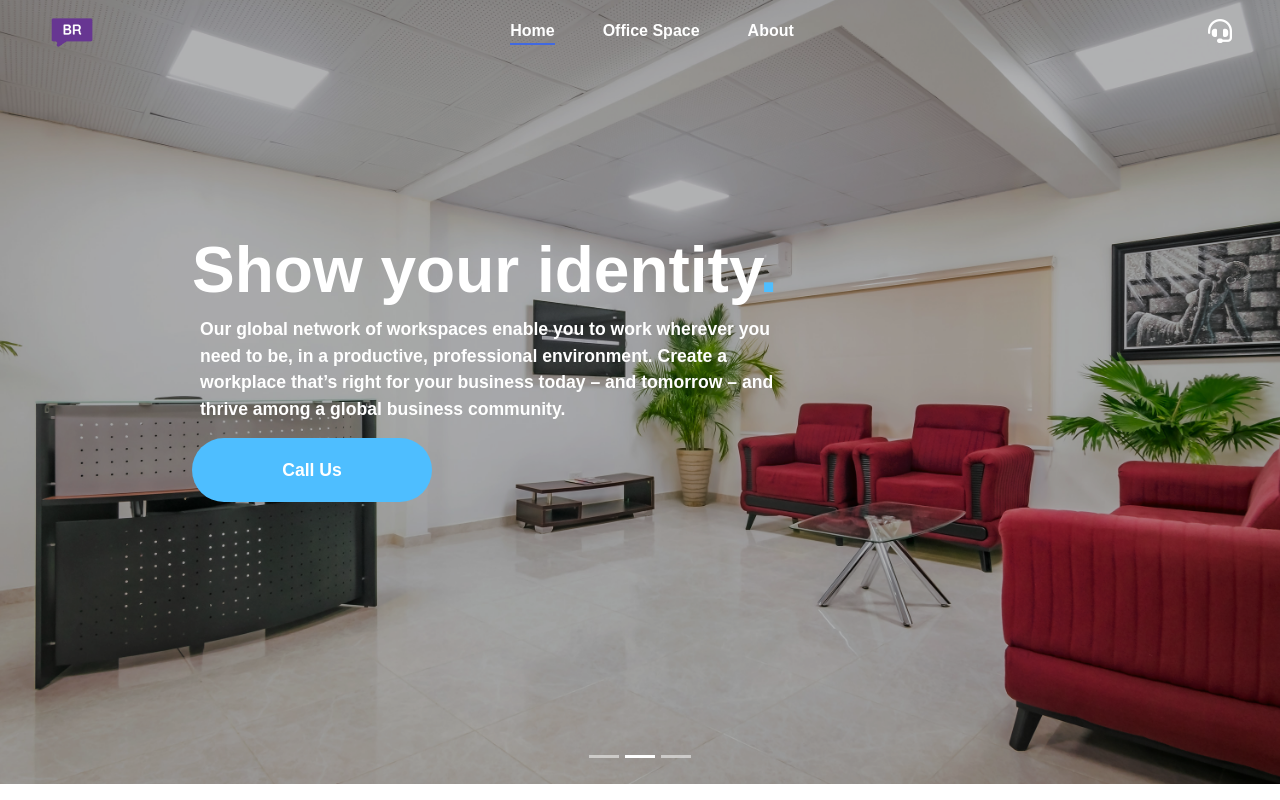
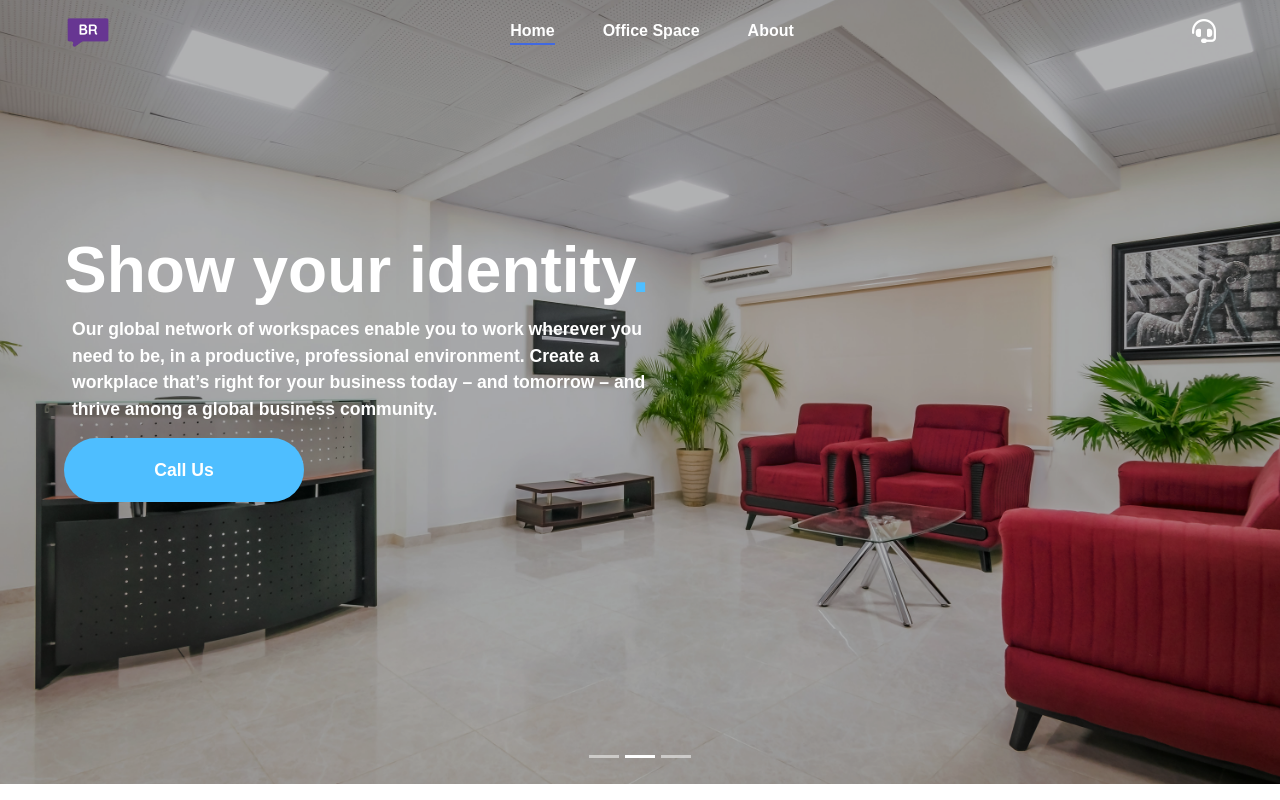
Before and after one commit to ejezie/office360, a React (Create React App) app: page / in a window 1280 px wide. Shown: the top 800 px of the page. Built offline with nearby package versions, Linux system fonts and the light colour scheme; some icons are missing.

Commit message:
adjusting slider text

```diff
--- a/src/App.scss
+++ b/src/App.scss
@@ -105,7 +105,7 @@ a {
     .logo {
       width: 3rem;
       object-fit: cover;
-      margin-left: 3rem;
+      margin-left: 4rem;
       @media (max-width: 960px) {
         margin-left: 0rem;
       }
@@ -140,7 +140,7 @@ a {
     }
     .call {
       font-size: 1.5rem;
-      margin-right: 3rem;
+      margin-right: 4rem;
       color: white;
     }
   }
@@ -156,6 +156,7 @@ a {
     transition: all 0.5s;
     opacity: 0;
     z-index: -2;
+    overflow: hidden;
     .links {
       height: 30vh;
       display: flex;
@@ -218,15 +219,20 @@ a {
       align-items: flex-start;
       flex-direction: column;
       top: 27%;
+      left: 4rem;
       color: white;
       z-index: 1 !important;
+      width: 100vw;
       @media (max-width: 960px) {
         top: 20%;
+        width: 90vw;
+        left: 1rem;
       }
       h1 {
         font-size: 4rem;
-        font-weight: 700;
+        font-weight: 600;
         text-align: left;
+        width: 100vw;
         span {
           color: $primary-color;
           transition: all 0.5s;
@@ -462,7 +468,6 @@ a {
         align-items: center;
         justify-content: center;
         width: 100%;
-        // margin-bottom: 2rem;
       }
     }
     .right {
@@ -475,8 +480,6 @@ a {
       @media (max-width: 960px) {
         width: 100%;
         height: fit-content;
-        // justify-content: flex-start;
-        // margin-bottom: 2rem;
       }
     }
   }
@@ -584,7 +587,7 @@ a {
       margin-left: 5rem;
       @media (max-width: 960px) {
         width: 90%;
-         height: 22vh;
+         height: 20vh;
         margin-left: 0;
       }
       h1 {
--- a/src/component/Home.jsx
+++ b/src/component/Home.jsx
@@ -160,7 +160,7 @@ function Home() {
           <div className="left">
             <div className="content-wrap">
               <h1>
-                Lets find you your <br /> dream office
+                Let's find you your <br /> dream office
               </h1>
               <div className="icon-wrap">
                 <a href="http://twitter.com">
```
